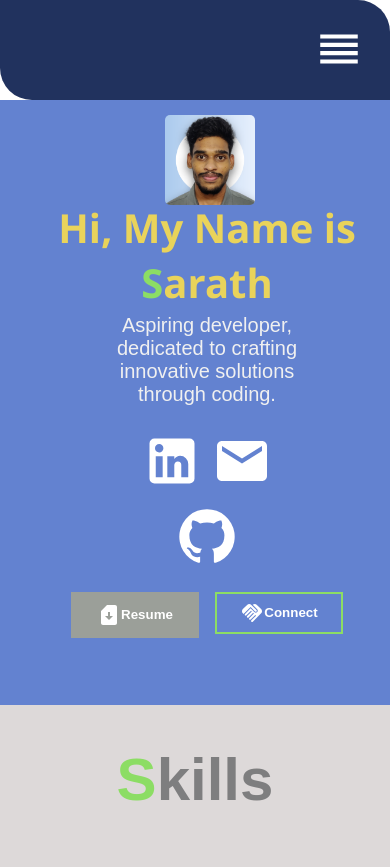
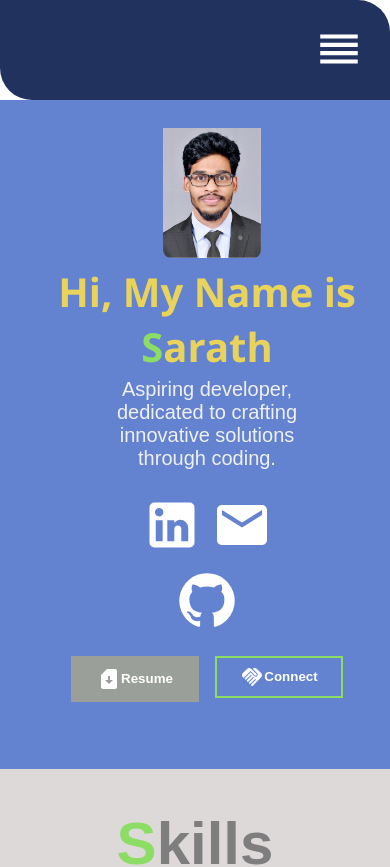
Before and after one commit to Sarathkumardunga/portfolio, a React (Create React App) app: page / in a window 390 px wide. Shown: the top 867 px of the page. Built offline with nearby package versions, Linux system fonts and the light colour scheme.

Commit message:
Profile picture and postlioning alignment

```diff
--- a/src/components/Navbar.js
+++ b/src/components/Navbar.js
@@ -3,7 +3,7 @@ import { Link, useLocation } from "react-router-dom";
 import "../styles/Navbar.css";
 import ReorderIcon from "@mui/icons-material/Reorder";
 import HighlightOffIcon from "@mui/icons-material/HighlightOff";
-import profilePic from "../assets/profilepic.png";
+import profilePic from "../assets/profilepic.jpg";
 
 const Navbar = () => {
   const [expandNavbar, setExpandNavbar] = useState(false);
--- a/src/styles/Home.css
+++ b/src/styles/Home.css
@@ -186,6 +186,10 @@
 }
 
 @media only screen and (max-width: 600px) {
+  .about{
+    padding-top: 4rem;
+  }
+
   .about h2 {
     font-size: 40px;
   }
--- a/src/styles/Navbar.css
+++ b/src/styles/Navbar.css
@@ -12,9 +12,9 @@
 #profilepic>img{
   max-height: 90px;
   max-width: 120px;
-  margin-left: 9px;
+  margin-left: 7px;
   margin-top: 2px;
-  border-radius: 5px;
+  border-radius: 8px;
 }
 
 .navbar {
@@ -100,6 +100,12 @@
   #profilepic{
     margin: 0.8rem 40% 1rem 40%;
   }
+
+  #profilepic>img{
+    min-width: 95px;
+    min-height: 130px;
+    padding-top: 0.8rem;
+  }
 }
 
 @media only screen and (min-width: 600px) {
```
Also changed, not shown: src/assets/profilepic.jpg (added), src/assets/profilepic.png (deleted).
